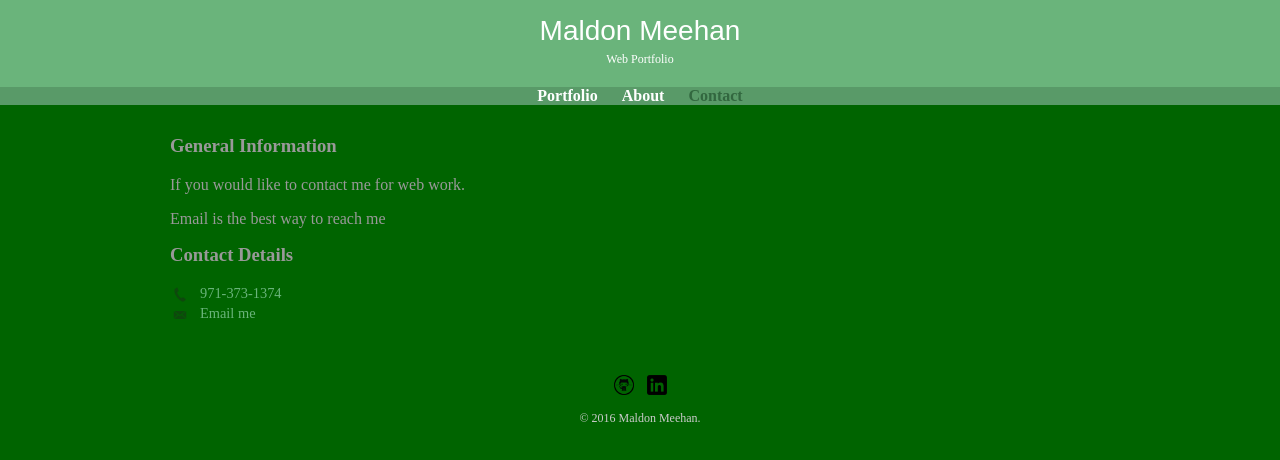
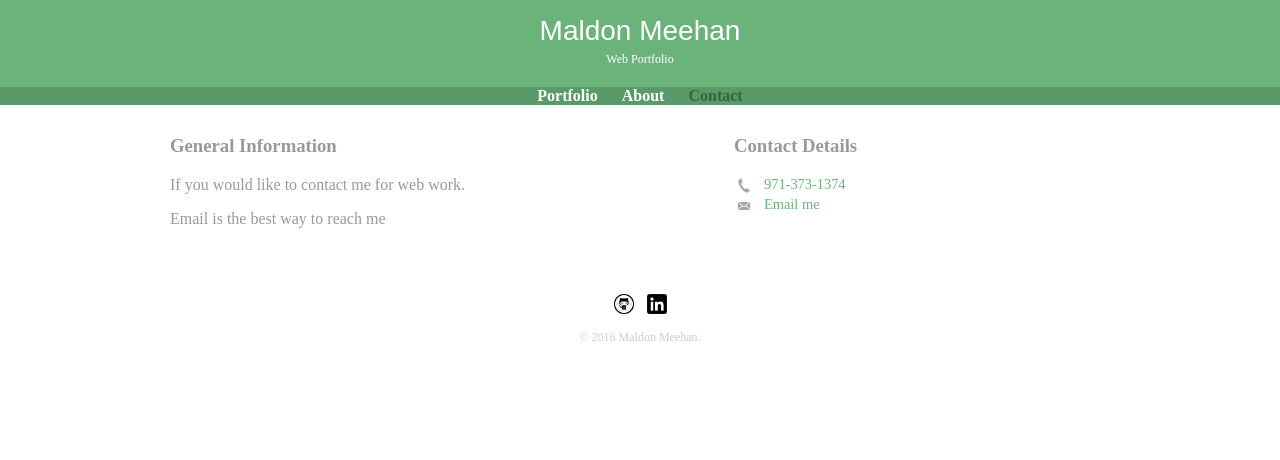
Before and after one commit to maldonmeehan/web-portfolio, a plain HTML site: page contact.html in a window 1280 px wide. Drawn offline with Linux system fonts and the light colour scheme; a web font is replaced by a local one.

```diff
--- a/contact.html
+++ b/contact.html
@@ -23,12 +23,12 @@
       </nav>
     </header>
     <div id="wrapper">
-      <section>
+      <section id="primary">
         <h3>General Information</h3>
         <p>If you would like to contact me for web work.</p>
         <p>Email is the best way to reach me</p>
       </section>
-      <section>
+      <section id="secondary">
         <h3>Contact Details</h3>
         <ul class="contact-info">
           <li class="phone"><a href="tel:971-373-1374">971-373-1374</a></li>
--- a/css/responsive.css
+++ b/css/responsive.css
@@ -1,11 +1,31 @@
 @media screen and (min-width: 480px) {
-  body {
-    background-color: navy;
+  /**************
+  TWO COLUMN LAYOUT
+  ***************/
+
+  #primary {
+    width: 50%;
+    float: left;
+  }
+
+  #secondary {
+    width: 40%;
+    float: right;
+  }
+
+  /**************
+  PORTFOLIO
+  ***************/
+
+  #gallery li {
+    width: 28.3333%;
+  }
+
+  #gallery li:nth-child(4n) {
+    clear: left;
   }
 }
 
 @media screen and (min-width: 660px) {
-  body {
-    background-color: darkgreen;
-  }
+
 }
```
